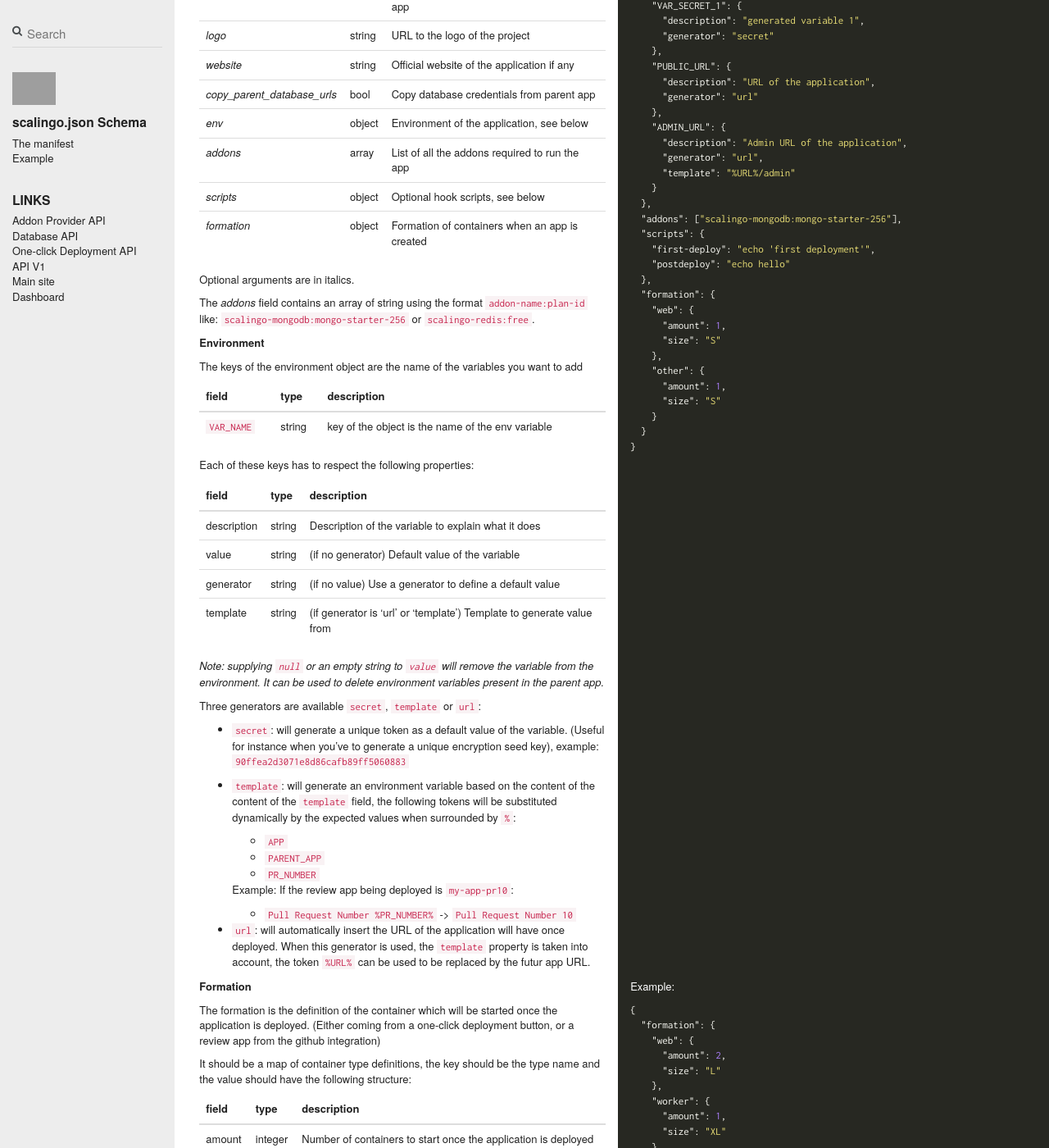
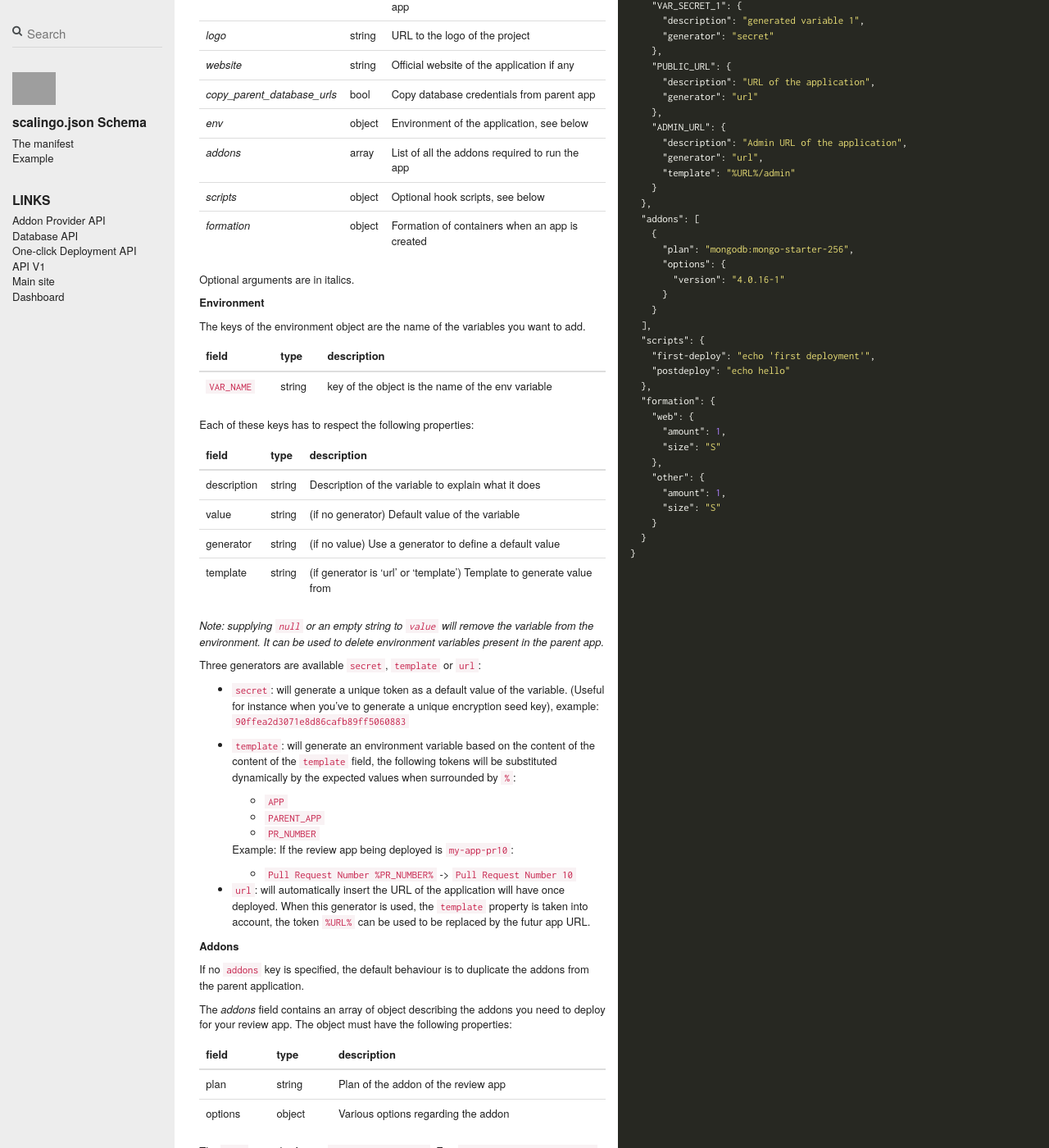
Before and after one commit to jdauphant/developers-documentation, a Jekyll site: the page built from _scalingo_json_schema/index.md, in a window 1280 px wide and 1400 px high, scrolled down 497 px. Shown: the whole window at 82% size. Built offline with Jekyll 4.4.1, drawn with Linux system fonts in a browser that asks for light colours; nearby versions of some CDN libraries; comment, search, counter and statistics services are not loaded; some of the changed text lies outside the part shown; grey boxes are pictures that could not be loaded.

Commit message:
Explain how to specify the review app addon version

````diff
--- a/_scalingo_json_schema/index.md
+++ b/_scalingo_json_schema/index.md
@@ -39,12 +39,10 @@ or `scalingo.json`. The latter will always take priority over the first one.
 
 Optional arguments are in italics.
 
-The _addons_ field contains an array of string using the format `addon-name:plan-id`
-like: `scalingo-mongodb:mongo-starter-256` or `scalingo-redis:free`.
-
 **Environment**
 
-The keys of the environment object are the name of the variables you want to add
+The keys of the environment object are the name of the variables you want to
+add.
 
 {:.table}
 | field          | type   | description                                       |
@@ -117,7 +114,14 @@ scalingo.json of
       "template": "%URL%/admin"
     }
   },
-  "addons": ["scalingo-mongodb:mongo-starter-256"],
+  "addons": [
+    {
+      "plan": "mongodb:mongo-starter-256",
+      "options": {
+        "version": "4.0.16-1"
+      }
+    }
+  ],
   "scripts": {
     "first-deploy": "echo 'first deployment'",
     "postdeploy": "echo hello"
@@ -134,6 +138,28 @@ scalingo.json of
   }
 }
 ```
+
+--- row ---
+
+**Addons**
+
+If no `addons` key is specified, the default behaviour is to duplicate the
+addons from the parent application.
+
+The _addons_ field contains an array of object describing the addons you need to
+deploy for your review app. The object must have the following properties:
+
+{:.table}
+| field    | type   | description                           |
+| -------- | ------ | ------------------------------------- |
+| plan     | string | Plan of the addon of the review app   |
+| options  | object | Various options regarding the addon   |
+
+The `plan` uses the format `addon-name:plan-id`. E.g.
+`mongodb:mongo-starter-256` or `redis:redis-sandbox`.
+
+The only `options` field is `version` which contains the version to deploy (e.g.
+`4.0.16-1`).
 
 --- row ---
 
@@ -178,7 +204,7 @@ Example:
 **Scripts**
 
 > The `scripts.postdeploy` key is now deprecated in favor of postdeploy hook in the `Procfile`. More information
-on the [dedicated page](https://doc.scalingo.com/platform/app/postdeploy-hook).
+> on the [dedicated page](https://doc.scalingo.com/platform/app/postdeploy-hook).
 
 {:.table}
 | field          | type   | description                                                                                     |
````
Also changed, not shown: other parts of _scalingo_json_schema/index.md (+1 -2 lines).
